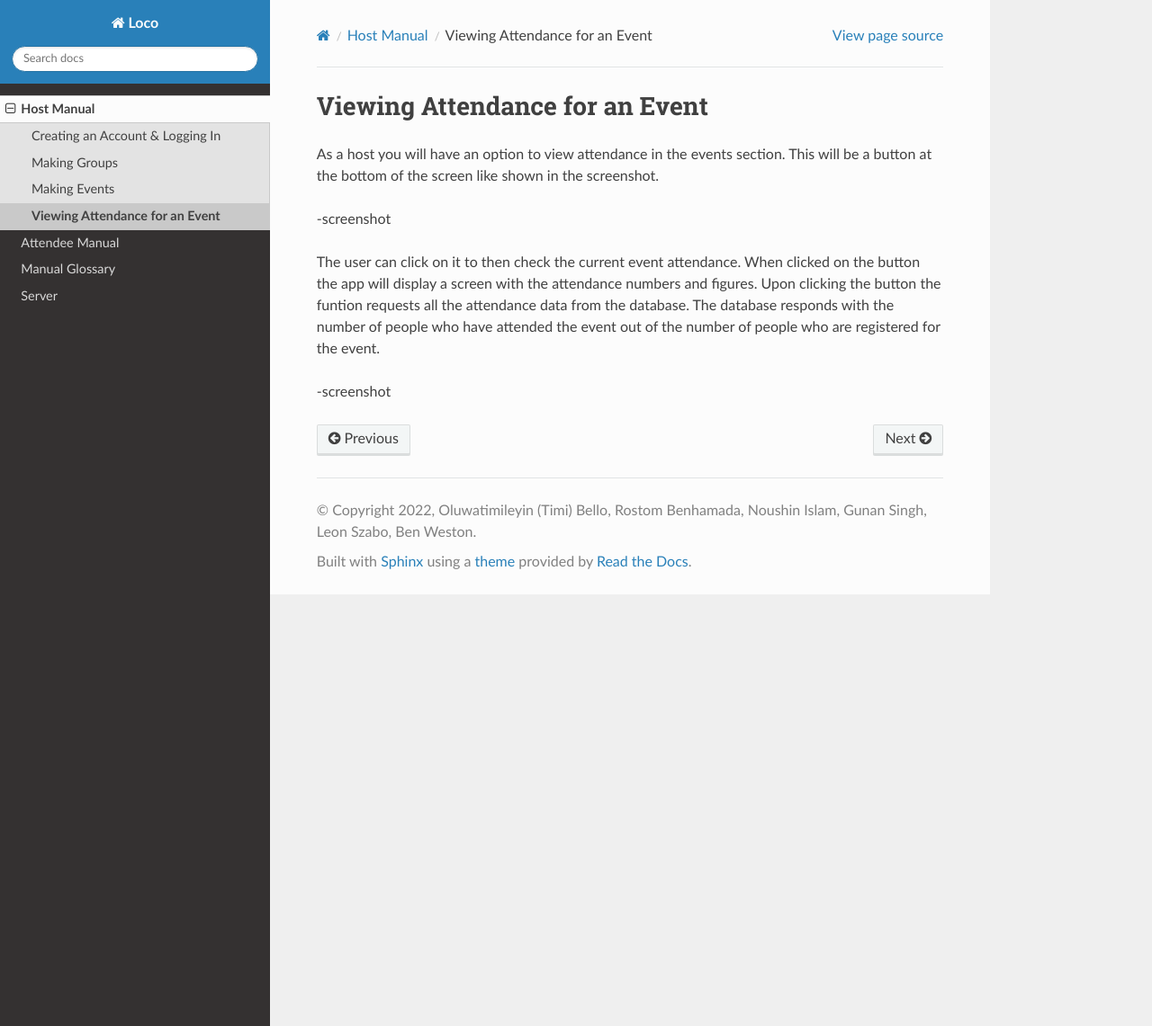
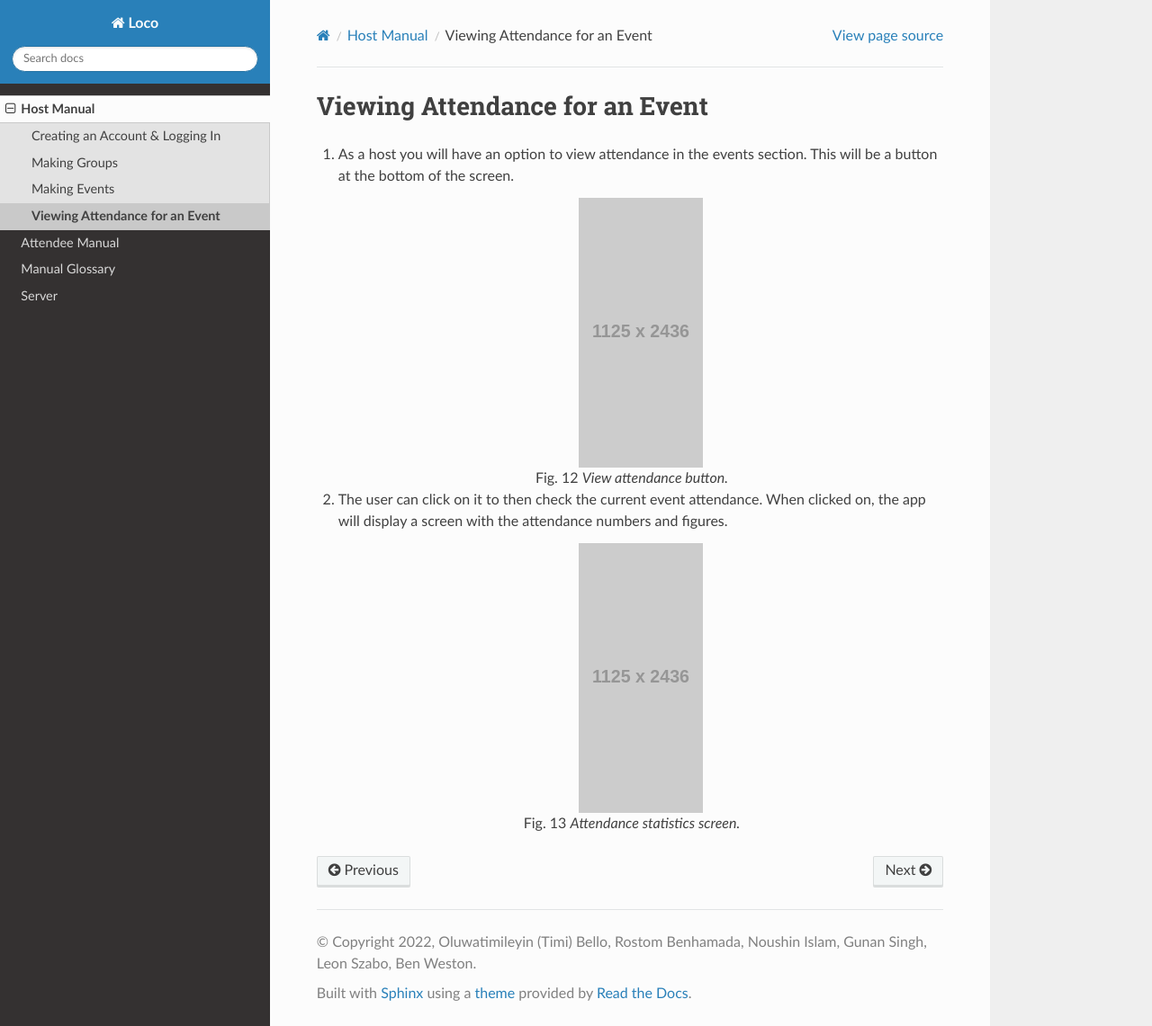
Before and after one commit to bweston6/loco, a Sphinx documentation site: the page built from docs/man.host.view_attendance.rst, in a window 1280 px wide and 1141 px high. Shown: the whole window at 90% size. Built offline with Sphinx 7.4.7 and the Read the Docs theme 2.0.0, drawn with Linux system fonts in a browser that asks for light colours.

Commit message:
Fixing spelling and grammar and adding placeholder figures.

```diff
--- a/docs/man.host.view_attendance.rst
+++ b/docs/man.host.view_attendance.rst
@@ -3,10 +3,20 @@
 Viewing Attendance for an Event
 ===============================
 
-As a host you will have an option to view attendance in the events section. This will be a button at the bottom of the screen like shown in the screenshot.
+#. As a host you will have an option to view attendance in the events section. This will be a button at the bottom of the screen.
 
--screenshot
+   .. figure:: https://via.placeholder.com/1125x2436
+      :height: 300
+      :align: center
+      :alt: view attendance button
 
-The user can click on it to then check the current event attendance. When clicked on the button the app will display a screen with the attendance numbers and figures. Upon clicking the button the funtion requests all the attendance data from the database. The database responds with the number of people who have attended the event out of the number of people who are registered for the event.
+      View attendance button.
 
--screenshot
+#. The user can click on it to then check the current event attendance. When clicked on, the app will display a screen with the attendance numbers and figures.
+
+   .. figure:: https://via.placeholder.com/1125x2436
+      :height: 300
+      :align: center
+      :alt: attendance statistics screen
+
+      Attendance statistics screen.
```
Also changed, not shown: docs/man.attendee.mark_attendance.rst (+14 -4 lines).
